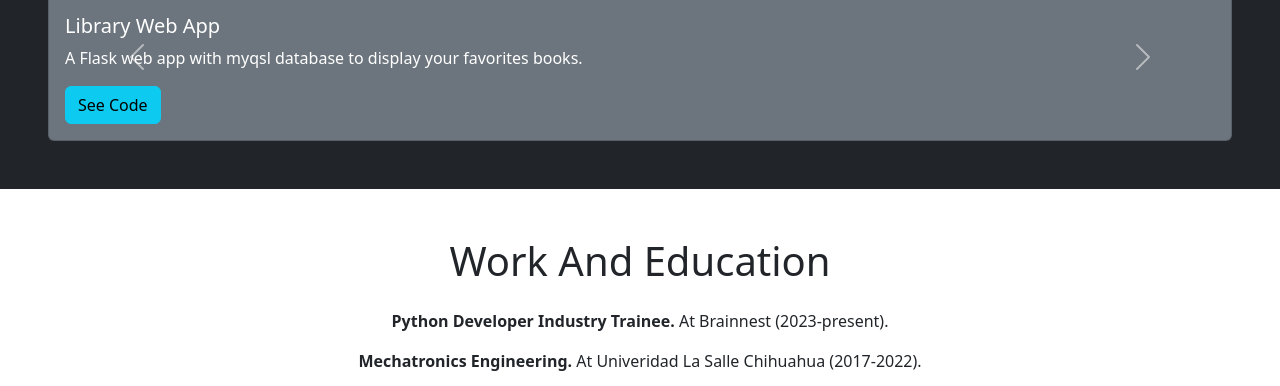
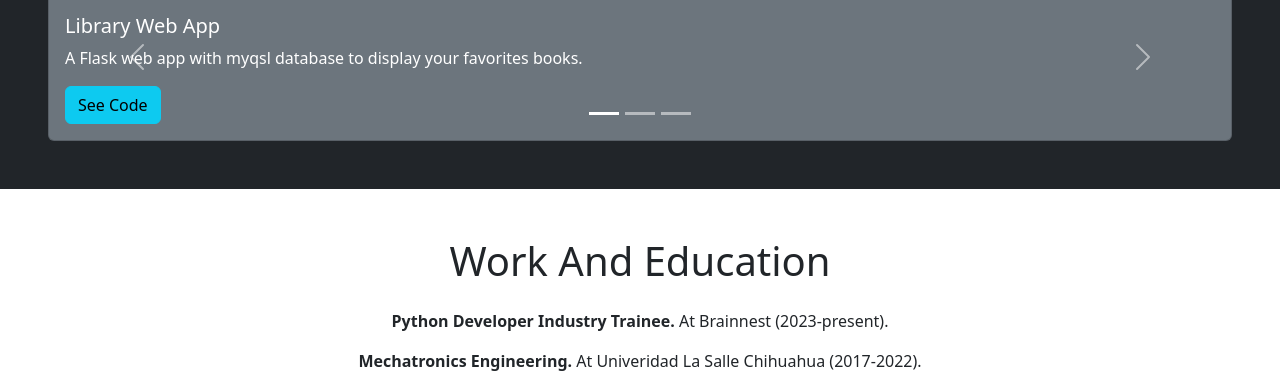
Before and after one commit to DavidCs9/portfolio-web, a website: page index.html in a window 1280 px wide. Shown: the part 701-1087 px from the top of the page. Drawn offline with nearby package versions, Linux system fonts and the light colour scheme.

Commit message:
add indicators to carousel

```diff
--- a/index.html
+++ b/index.html
@@ -47,9 +47,12 @@
 
             <!-- carousel -->
             <div id="carousel" class="carousel">
+              <div class="carousel-indicators">
+                <button type="button" data-bs-target="#carousel" data-bs-slide-to="0" class="active" aria-current="true" aria-label="Slide 1"></button>
+                <button type="button" data-bs-target="#carousel" data-bs-slide-to="1" aria-label="Slide 2"></button>
+                <button type="button" data-bs-target="#carousel" data-bs-slide-to="2" aria-label="Slide 3"></button>
+              </div>
               <div class="carousel-inner">
-
-
                 <div class="carousel-item active">
                   <div class="card bg-secondary">
                     <img src="./static/images/book4X3.jpg" class="img-sm" alt="...">
```
